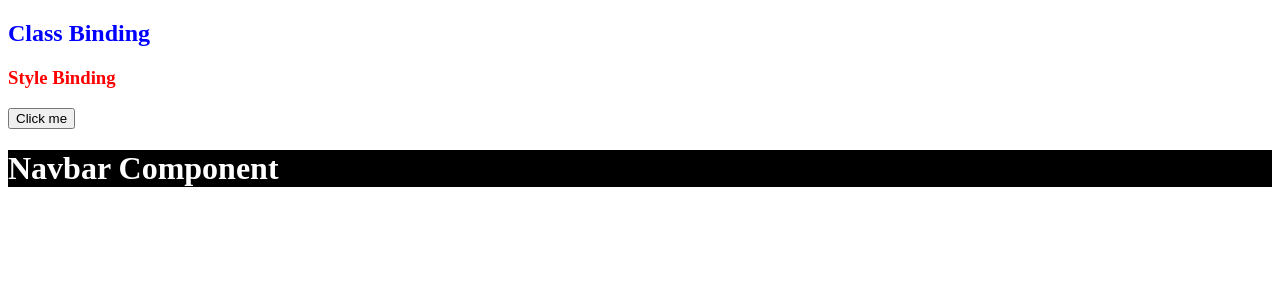
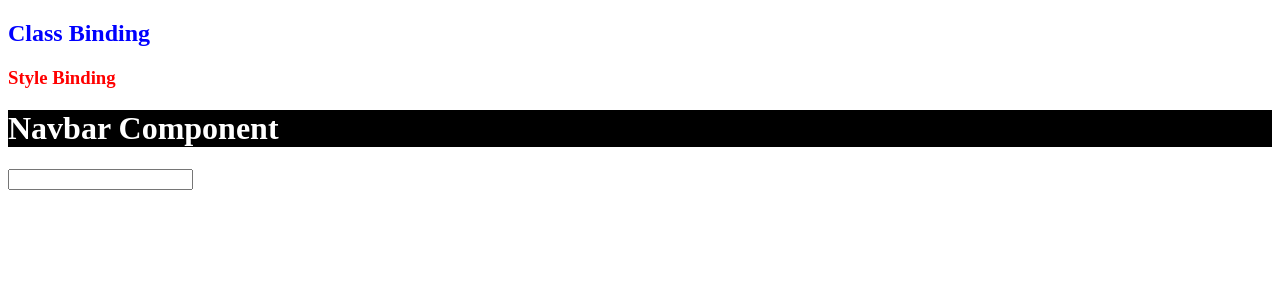
Before and after one commit to pinkijha/AngularNewRepo, an Angular app in the folder Youtube/AngIntro/: page / in a window 1280 px wide. Shown: the top 300 px of the page. Built offline with nearby package versions, Linux system fonts and the light colour scheme.

Commit message:
eventfiltering with traditional method

```diff
--- a/Youtube/AngIntro/src/app/app.component.html
+++ b/Youtube/AngIntro/src/app/app.component.html
@@ -1,4 +1,8 @@
 <h2 [class.text-red]="bool">Class Binding</h2>
 <h3 [style.color] = "bool ? 'red' : 'blue'">Style Binding</h3>
-<button (click)="genAlert()">Click me</button>
+<!-- <button (click)="genAlert()">Click me</button> -->
 <app-navbar></app-navbar>
+
+<!-- Event Filtering -->
+
+<input type="text" (keyup.enter)="onkeyup($event)">
--- a/Youtube/AngIntro/src/app/app.component.ts
+++ b/Youtube/AngIntro/src/app/app.component.ts
@@ -9,8 +9,21 @@ export class AppComponent {
 
   bool: boolean = true; //class & style binding
 
+   /* // eventClick
   genAlert(){
     alert("You clicked me!")
+  }
+ */
+
+  onkeyup($event: any){
+  // alert($event.keyCode);
+
+  // traditional method for Eventfiltering
+  if($event.keyCode == 13){
+    console.log('enter key pressed');
+  }
+
+
   }
 
 
```
Also changed, not shown: 1 other file (tests, documents, lock files or other folders).
